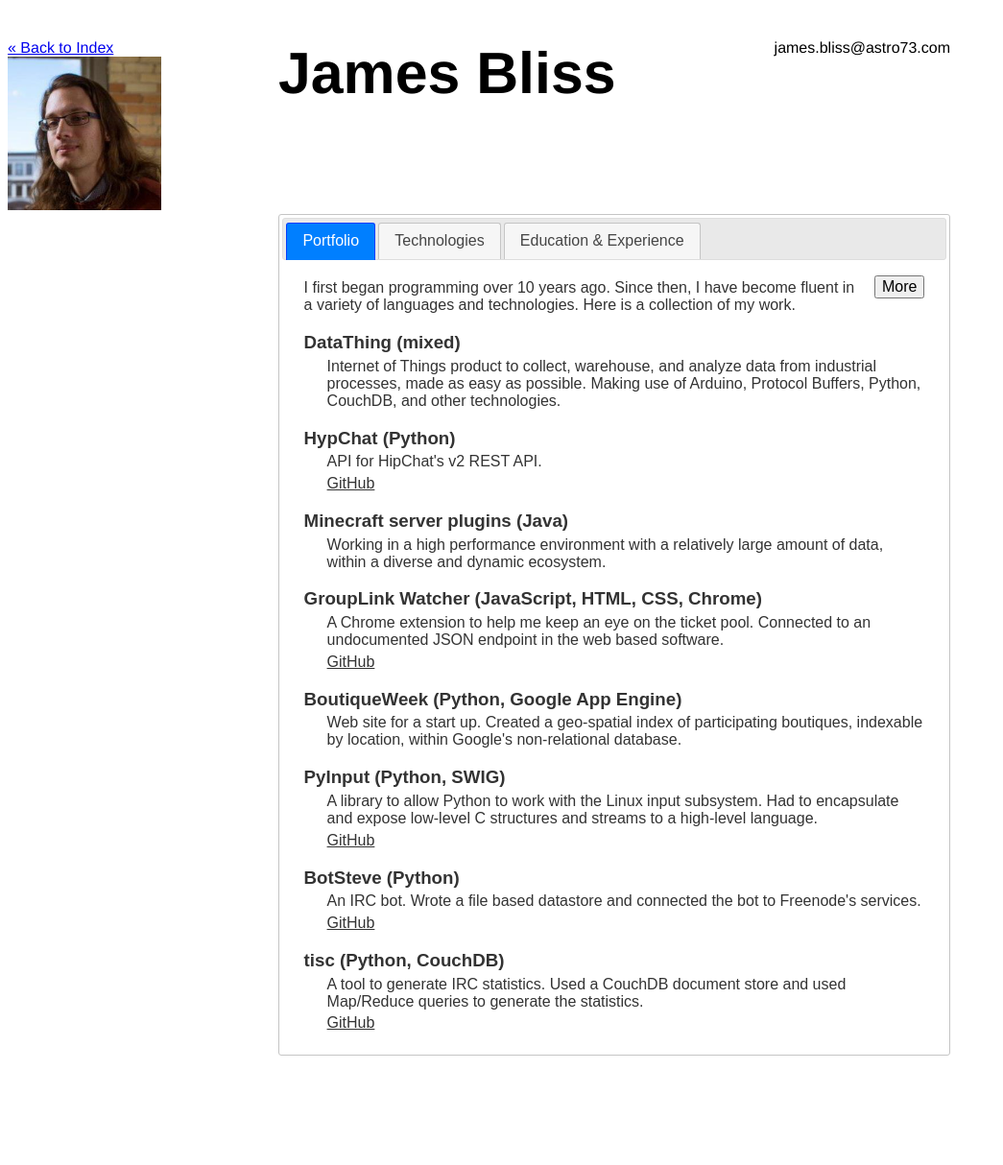
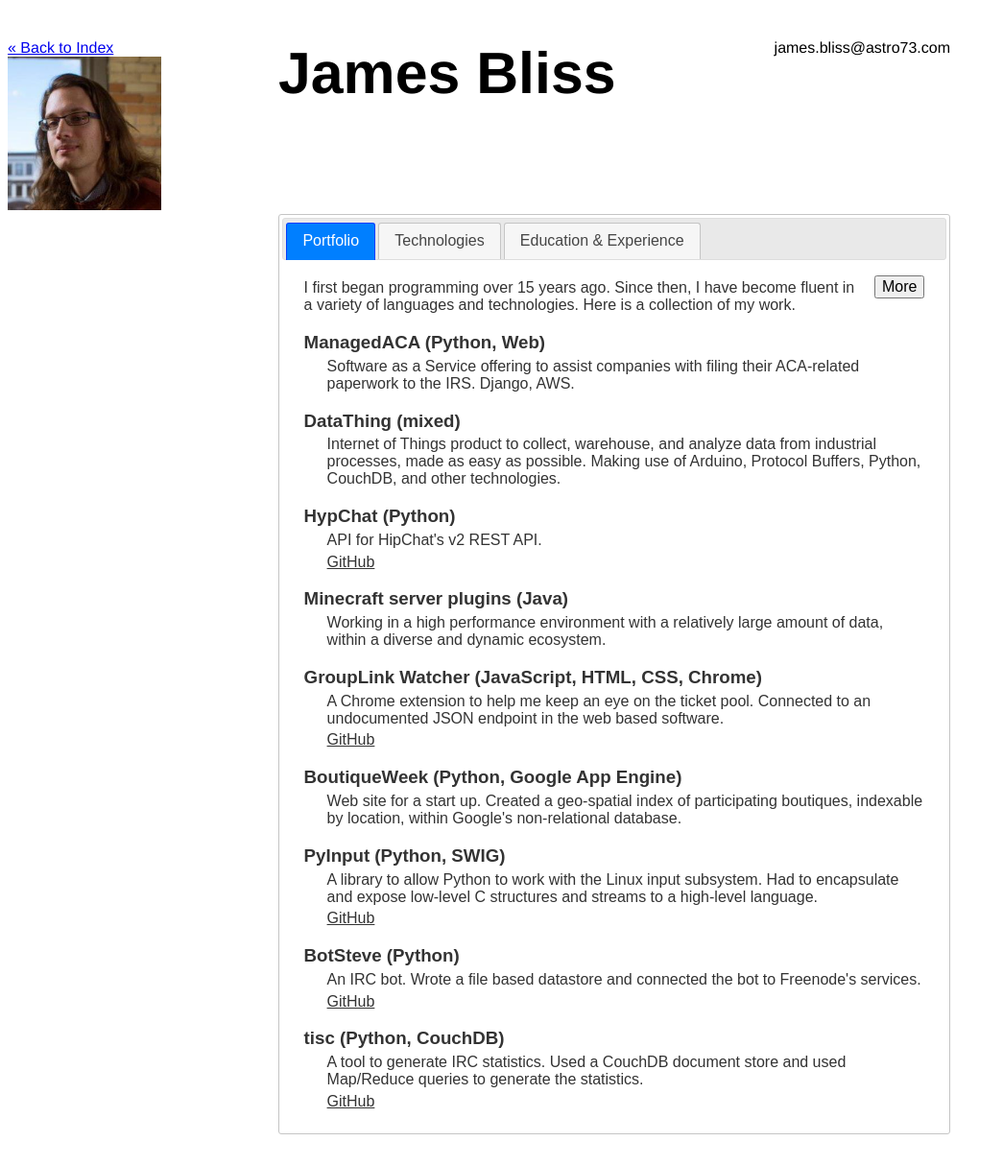
Before and after one commit to AstraLuma/astraluma.github.io, a Jekyll site: the page resume.html, which Jekyll copies as it is, in a window 1280 px wide. Shown: the whole page at 96% size, without its empty margins (0-1045 px from the left). Built offline with Jekyll 4.4.1, drawn with Linux system fonts in a browser that asks for light colours; nearby versions of some CDN libraries; before the commit the page ends 1132 px from its top, so only the background shows below that.

Commit message:
Add NGE, ILQ

```diff
--- a/resume.html
+++ b/resume.html
@@ -179,9 +179,13 @@
 	<h2>Portfolio</h2>
 	<button id="showmore-p">More</button>
 
-	<p>I first began programming over 10 years ago. Since then, I have become
+	<p>I first began programming over 15 years ago. Since then, I have become
 	fluent in a variety of languages and technologies. Here is a collection of
 	my work.</p>
+
+	<h3>ManagedACA (Python, Web)</h3>
+	<p>Software as a Service offering to assist companies with filing their ACA-related paperwork to
+	the IRS. Django, AWS.</p>
 
 	<h3>DataThing (mixed)</h3>
 	<p>Internet of Things product to collect, warehouse, and analyze data from industrial
@@ -360,6 +364,12 @@
 
 	<h3>Profesional Experience</h3>
 
+	<h4 class="leftright"><span>ILQ: Developer</span> <span>May 2017&ndash;Present</span></h4>
+	<p>Built configuration, deployment, monitoring, and management infrastructure for SaaS offering in the financial sector. Making use of Django, Flask, SaltStack, GitLab, VMWare, and several miscellaneous packages and technologies.</p>
+
+	<h4 class="leftright"><span>Next Generation Enrollment: Developer</span> <span>August 2016&ndash;May 2017</span></h4>
+	<p>Product developer for ManagedACA SaaS offering. Worked with Python, Django, and a variety of AWS technologies.</p>
+
 	<div class="crap">
 	<h4 class="leftright"><span>Jimmy John's: Driver</span> <span>August&ndash;December 2015</span></h4>
 	<p>Delivered food by car to customers. Worked as part of a team in a fast-paced environment.</p>
```
Also changed, not shown: other parts of resume.html (+1 -1 lines).
